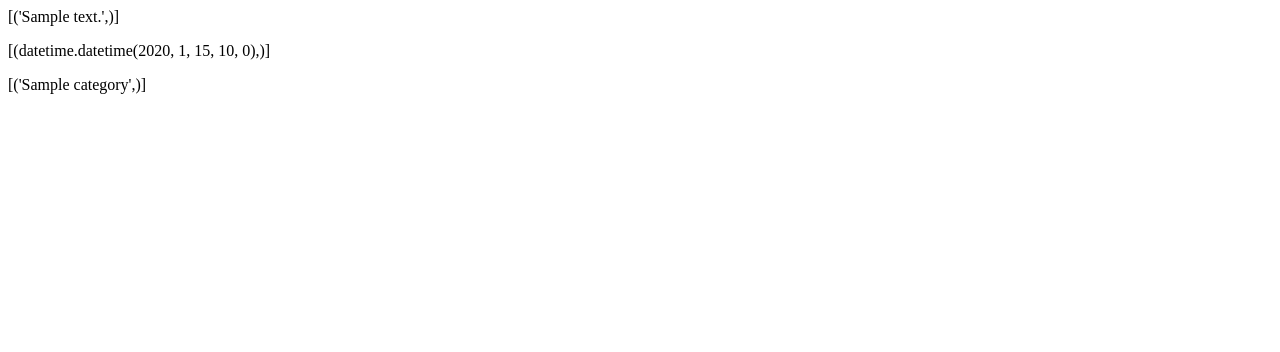
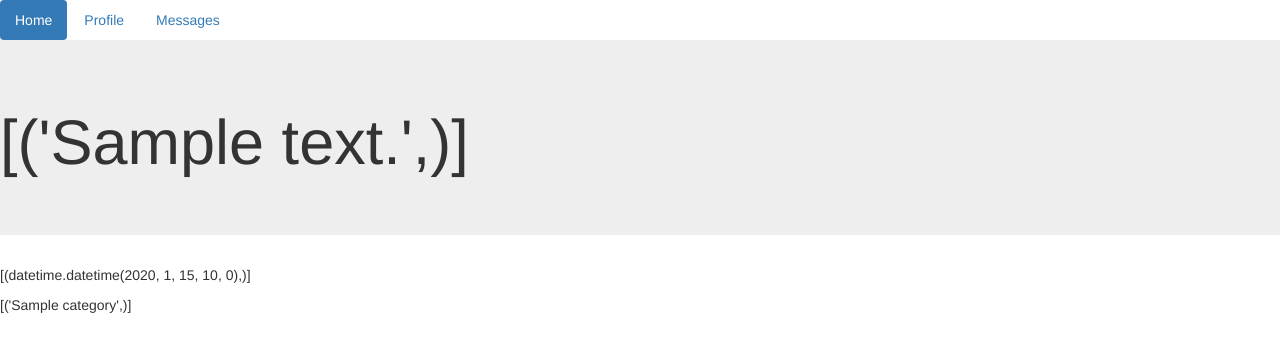
Before and after one commit to monster-shang/shiyanlou, a Flask app: page /files/1 in a window 1280 px wide. Shown: the top 352 px of the page. Run offline with Flask 2, Linux system fonts and the light colour scheme; tables that the repository leaves empty hold one stand-in row (values such as "Sample post"); some libraries are stand-ins or nearby versions.

Commit message:
tiaozhan9

```diff
--- a/flask/news/templates/base.html
+++ b/flask/news/templates/base.html
@@ -4,3 +4,10 @@
 <body>
     <script src="{{ url_for('static', filename="bootstrap-3.3.7-dist/js/bootstrap.min.js") }}"></script>
 </body>
+<ul class="nav nav-pills">
+  <li role="presentation" class="active"><a href="{{url_for('index')}}">Home</a></li>
+  <li role="presentation"><a href="#">Profile</a></li>
+  <li role="presentation"><a href="#">Messages</a></li>
+</ul>
+{% block head %}{% endblock %}
+{% block content %}{% endblock %}
--- a/flask/news/templates/file.html
+++ b/flask/news/templates/file.html
@@ -1,3 +1,8 @@
-<p>{{content}}</p>
+{% extends"base.html" %}
+{% block content %}
+<div class="jumbotron">
+<h1>{{content}}</h1>
+</div>
 <p>{{created_time}}</p>
 <p>{{category}}</p>
+{% endblock %}
--- a/flask/news/templates/index.html
+++ b/flask/news/templates/index.html
@@ -1,7 +1,9 @@
 {% extends"base.html" %}
+{% block content %}
 {% for File in list %}
 <p><a href="{{url_for('file',file_id=File.id)}}">{{File.title}}</a>
     {% for tag in File.tags %}
-         <span>{{ tag }}</span>
+         <span  class="label label-primary">{{ tag }}</span>
        {% endfor %}</p>
 {% endfor %}
+{% endblock %}
```
Also changed, not shown: 1 other file.
